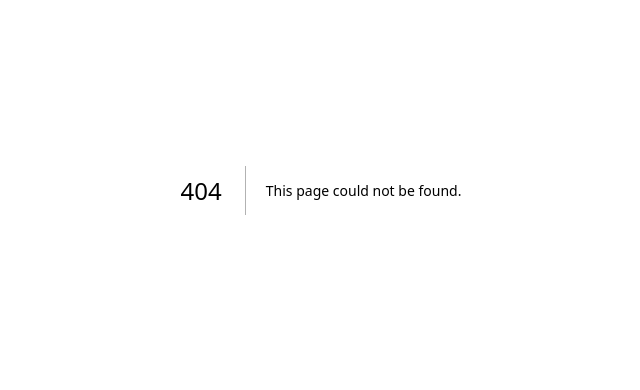
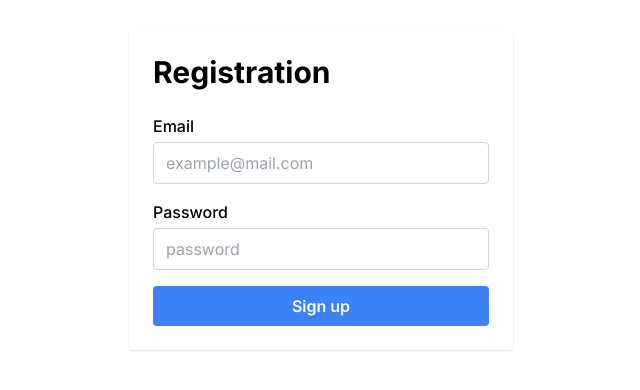
Before and after one commit to Archeny137/alchemaid, a Next.js app: page /signup in a window 1280 px wide. Before the commit this address had no page. Shown: the part 210-600 px from the top of the page, without its empty margins (319-959 px from the left). Built offline with nearby package versions, Linux system fonts and the light colour scheme; no server answers.

Commit message:
feat: fixed auth

```diff
--- /dev/null
+++ b/src/app/admin/page.tsx
@@ -0,0 +1,25 @@
+'use client'
+import { useAuthContext } from "@/context/AuthContext";
+import { useRouter } from "next/navigation";
+import { useEffect } from "react";
+
+function Page(): JSX.Element {
+  // Access the user object from the authentication context
+  // const { user } = useAuthContext();
+  const { user } = useAuthContext() as { user: any }; // Use 'as' to assert the type as { user: any }
+  const router = useRouter();
+
+  useEffect( () => {
+    // Redirect to the home page if the user is not logged in
+    if ( user == null ) {
+      router.push( "/" );
+    }
+    // }, [ user ] );
+  }, [ user, router ] ); // Include 'router' in the dependency array to resolve eslint warning
+
+  return (
+    <h1>Only logged-in users can view this page</h1>
+  );
+}
+
+export default Page;
--- a/src/app/layout.tsx
+++ b/src/app/layout.tsx
@@ -1,7 +1,9 @@
 import type { Metadata } from "next";
+import { AuthContextProvider } from "@/context/AuthContext";
 import { Inter } from "next/font/google";
 import "./globals.css";
 
+// Load the Inter font with 'latin' subset
 const inter = Inter({ subsets: ["latin"] });
 
 export const metadata: Metadata = {
@@ -9,14 +11,24 @@ export const metadata: Metadata = {
   description: "",
 };
 
+// Root layout component for the application
 export default function RootLayout({
   children,
 }: {
   children: React.ReactNode;
-}) {
+}): JSX.Element {
   return (
     <html lang="en">
-      <body className={inter.className}>{children}</body>
+      {/*
+        The <head /> component will contain the components returned by the nearest parent
+        head.js. It can be used to define the document head for SEO, metadata, and other purposes.
+        Learn more at https://beta.nextjs.org/docs/api-reference/file-conventions/head
+      */}
+      <head />
+      <body className={inter.className}>
+        {/* Wrap the children with the AuthContextProvider to provide authentication context */}
+        <AuthContextProvider>{children}</AuthContextProvider>
+      </body>
     </html>
   );
 }
--- /dev/null
+++ b/src/app/signin/page.tsx
@@ -0,0 +1,80 @@
+'use client'
+import signIn from "@/firebase/auth/signIn";
+import { useRouter } from 'next/navigation';
+import { useState } from "react";
+
+function Page(): JSX.Element {
+  const [ email, setEmail ] = useState( '' );
+  const [ password, setPassword ] = useState( '' );
+  const router = useRouter();
+
+  // Handle form submission
+  const handleForm = async ( event: { preventDefault: () => void } ) => {
+    event.preventDefault();
+
+    // Attempt to sign in with provided email and password
+    const { result, error } = await signIn( email, password );
+
+    if ( error ) {
+      // Display and log any sign-in errors
+      console.log( error );
+      return;
+    }
+
+    // Sign in successful
+    console.log( result );
+
+    // Redirect to the admin page
+    // Typically you would want to redirect them to a protected page an add a check to see if they are admin or
+    // create a new page for admin
+    router.push( "/admin" );
+  }
+
+  return (
+    <div className="flex flex-col items-center justify-center h-screen">
+      <div className="w-full max-w-xs">
+        <form onSubmit={handleForm} className="bg-white shadow-md rounded px-8 pt-6 pb-8 mb-4">
+          <h1 className="text-3xl font-bold mb-6 text-black">Sign In</h1>
+          <div className="mb-4">
+            <label htmlFor="email" className="block text-gray-700 text-sm font-bold mb-2">
+              Email
+            </label>
+            <input
+              onChange={( e ) => setEmail( e.target.value )}
+              required
+              type="email"
+              name="email"
+              id="email"
+              placeholder="example@mail.com"
+              className="shadow appearance-none border rounded w-full py-2 px-3 text-gray-700 leading-tight focus:outline-none focus:shadow-outline"
+            />
+          </div>
+          <div className="mb-6">
+            <label htmlFor="password" className="block text-gray-700 text-sm font-bold mb-2">
+              Password
+            </label>
+            <input
+              onChange={( e ) => setPassword( e.target.value )}
+              required
+              type="password"
+              name="password"
+              id="password"
+              placeholder="password"
+              className="shadow appearance-none border rounded w-full py-2 px-3 text-gray-700 leading-tight focus:outline-none focus:shadow-outline"
+            />
+          </div>
+          <div className="flex items-center justify-between">
+            <button
+              type="submit"
+              className="w-full bg-blue-500 text-white font-semibold py-2 rounded"
+            >
+              Sign In
+            </button>
+          </div>
+        </form>
+      </div>
+    </div>
+  );
+}
+
+export default Page;
--- /dev/null
+++ b/src/app/signup/page.tsx
@@ -0,0 +1,76 @@
+'use client'
+import signUp from "@/firebase/auth/signup";
+import { useRouter } from 'next/navigation';
+import { useState } from "react";
+
+function Page(): JSX.Element {
+  const [ email, setEmail ] = useState( '' );
+  const [ password, setPassword ] = useState( '' );
+  const router = useRouter();
+
+  // Handle form submission
+  const handleForm = async ( event: { preventDefault: () => void } ) => {
+    event.preventDefault();
+
+    // Attempt to sign up with provided email and password
+    const { result, error } = await signUp( email, password );
+
+    if ( error ) {
+      // Display and log any sign-up errors
+      console.log( error );
+      return;
+    }
+
+    // Sign up successful
+    console.log( result );
+
+    // Redirect to the admin page
+    router.push( "/admin" );
+  }
+
+  return (
+    <div className="flex justify-center items-center h-screen text-black">
+      <div className="w-96 bg-white rounded shadow p-6">
+        <h1 className="text-3xl font-bold mb-6">Registration</h1>
+        <form onSubmit={handleForm} className="space-y-4">
+          <div>
+            <label htmlFor="email" className="block mb-1 font-medium">
+              Email
+            </label>
+            <input
+              onChange={( e ) => setEmail( e.target.value )}
+              required
+              type="email"
+              name="email"
+              id="email"
+              placeholder="example@mail.com"
+              className="w-full border border-gray-300 rounded px-3 py-2"
+            />
+          </div>
+          <div>
+            <label htmlFor="password" className="block mb-1 font-medium">
+              Password
+            </label>
+            <input
+              onChange={( e ) => setPassword( e.target.value )}
+              required
+              type="password"
+              name="password"
+              id="password"
+              placeholder="password"
+              className="w-full border border-gray-300 rounded px-3 py-2"
+            />
+          </div>
+          <button
+            type="submit"
+            className="w-full bg-blue-500 text-white font-semibold py-2 rounded"
+          >
+            Sign up
+          </button>
+        </form>
+      </div>
+    </div>
+  );
+}
+
+export default Page;
--- a/src/components/loginSection/page.tsx
+++ b/src/components/loginSection/page.tsx
@@ -1,11 +1,7 @@
 import { motion } from "framer-motion";
 import { useState } from "react";
-import {
-  signInWithEmailAndPassword,
-  createUserWithEmailAndPassword,
-  getAuth,
-} from "firebase/auth";
-import { setDoc, doc } from "firebase/firestore";
+import { signInWithEmailAndPassword, getAuth } from "firebase/auth";
+import { setDoc, doc, writeBatch, collection } from "firebase/firestore";
 import { useAuthContext } from "@/context/AuthContext";
 
 const types = [
@@ -29,11 +25,14 @@ import {
   DialogTrigger,
 } from "@/components/ui/dialog";
 import { Input } from "../ui/input";
-import { db, auth } from "@/firebase/config";
+import firebase_app from "@/firebase/config";
+import { getFirestore } from "firebase/firestore";
 import { useEffect } from "react";
 import Image from "next/image";
 
 const LoginSection: React.FC = () => {
+  const auth = getAuth(firebase_app);
+  const db = getFirestore(firebase_app);
   const { user } = useAuthContext() as any;
   const [selectedType, setSelectedType] = useState("Patient");
   const [name, setName] = useState("");
@@ -51,45 +50,39 @@ const LoginSection: React.FC = () => {
 
   async function handleSignUp({
     email,
+    name,
     password,
   }: {
     email: string;
+    name: string;
     password: string;
   }) {
-    createUserWithEmailAndPassword(auth, email, password);
-    if (
-      name &&
-      age &&
-      specialization &&
-      licenseId &&
-      email &&
-      password &&
-      password === confirmPassword
-    ) {
-      const docRef = await setDoc(doc(db, "users", email), {
-        name: name,
-        age: selectedType === "Patient" ? age : null,
-        specialization: selectedType === "Doctor" ? specialization : null,
-        licenseId: selectedType === "Doctor" ? licenseId : null,
-        email: email,
-        password: password,
-        doctor: selectedType === "Doctor" ? true : false,
-      });
-      alert("Signed Up");
+    console.log("asdf");
+    try {
+      if (email && password) {
+        console.log("Signing up with email and password");
+        await signInWithEmailAndPassword(auth, email, password);
+      }
+    } catch (error) {
+      setWrongCredentials(true);
     }
-    if (password !== confirmPassword) {
-      setPasswordMatch(false);
-    }
-    setLoginVisible(false);
+
+    const batch = writeBatch(db);
+
+    // Create a new user document with an auto generated id
+    const newUserRef = doc(db, "user", email);
+
+    batch.set(newUserRef, {
+      name: name,
+      email: email,
+      password: password,
+      createdAt: new Date().toISOString(),
+    });
+
+    await batch.commit();
+
+    alert("Signed Up");
   }
-
-  useEffect(() => {
-    if (user) {
-      setLoginVisible(false);
-    } else {
-      setLoginVisible(true);
-    }
-  }, [user]);
 
   async function handleLogin({
     email,
@@ -106,6 +99,7 @@ const LoginSection: React.FC = () => {
       setWrongCredentials(true);
     }
   }
+
   return (
     <>
       {!user ? (
@@ -149,6 +143,7 @@ const LoginSection: React.FC = () => {
                           }}
                         />
                       </DialogTrigger>
+
                       <DialogContent className="py-8">
                         <div className="flex gap-x-5 justify-between">
                           <div className="flex flex-col w-1/2 justify-center items-center">
@@ -290,7 +285,7 @@ const LoginSection: React.FC = () => {
                                 {CsignUp ? (
                                   <button
                                     onClick={() => {
-                                      handleSignUp({ email, password });
+                                      handleSignUp({ email, name, password });
                                     }}
                                     className={`bg-green2 px-6 py-2 rounded-xl text-white `}
                                   >
--- a/src/components/navbar/page.tsx
+++ b/src/components/navbar/page.tsx
@@ -3,6 +3,8 @@ import Image from "next/image";
 import Button from "../button/page";
 import { motion } from "framer-motion";
 import { useAuthContext } from "@/context/AuthContext";
+import { getAuth } from "firebase/auth";
+import firebase_app from "@/firebase/config";
 import { signOut } from "firebase/auth";
 
 import {
@@ -16,7 +18,14 @@ import {
 } from "@/components/ui/dialog";
 
 const Navbar: React.FC = () => {
+  const auth = getAuth(firebase_app);
+
   const { user } = useAuthContext() as { user: any };
+
+  async function signOutSSR() {
+    await signOut(auth);
+  }
+
   return (
     <motion.nav
       className="flex justify-between border-b md:px-4 py-2 px-2 items-center "
@@ -36,7 +45,7 @@ const Navbar: React.FC = () => {
       {user ? (
         <div
           onClick={() => {
-            signOut;
+            signOutSSR();
           }}
         >
           <Button text={"Logout"} />
--- a/src/context/AuthContext.tsx
+++ b/src/context/AuthContext.tsx
@@ -7,9 +7,10 @@ import {
   ReactNode,
 } from "react";
 import { getAuth, onAuthStateChanged, User } from "firebase/auth";
-import { auth } from "../firebase/config";
+import firebase_app from "@/firebase/config";
 
 // Initialize Firebase auth instance
+const auth = getAuth(firebase_app);
 
 // Create the authentication context
 export const AuthContext = createContext({});
@@ -31,6 +32,7 @@ export function AuthContextProvider({
   useEffect(() => {
     // Subscribe to the authentication state changes
     const unsubscribe = onAuthStateChanged(auth, (user) => {
+      console.log("Auth State changed");
       if (user) {
         // User is signed in
         setUser(user);
@@ -48,6 +50,8 @@ export function AuthContextProvider({
 
   // Provide the authentication context to child components
   return (
-    <AuthContext.Provider value={{ user }}>{children}</AuthContext.Provider>
+    <AuthContext.Provider value={{ user }}>
+      {loading ? <div>Loading...</div> : children}
+    </AuthContext.Provider>
   );
 }
--- a/src/firebase/auth/signIn.ts
+++ b/src/firebase/auth/signIn.ts
@@ -1,4 +1,4 @@
-import { firebase_app } from "../config";
+import firebase_app from "../config";
 import { signInWithEmailAndPassword, getAuth } from "firebase/auth";
 
 // Get the authentication instance using the Firebase app
--- a/src/firebase/auth/signup.ts
+++ b/src/firebase/auth/signup.ts
@@ -1,4 +1,4 @@
-import { firebase_app } from "../config";
+import firebase_app from "../config";
 import { createUserWithEmailAndPassword, getAuth } from "firebase/auth";
 
 // Get the authentication instance using the Firebase app
--- a/src/firebase/config.ts
+++ b/src/firebase/config.ts
@@ -1,26 +1,19 @@
 // Import the functions you need from the SDKs you need
 import { initializeApp, getApps } from "firebase/app";
-import { getFirestore } from "firebase/firestore";
-import { getAuth } from "firebase/auth";
 // TODO: Add SDKs for Firebase products that you want to use
 // https://firebase.google.com/docs/web/setup#available-libraries
 
 // Your web app's Firebase configuration
 const firebaseConfig = {
-  apiKey: "AIzaSyAURsZ26uTdhRMUtdhnIobR4HSjVl0Ep-g",
-  authDomain: "alchemaid-24544.firebaseapp.com",
-  projectId: "alchemaid-24544",
-  storageBucket: "alchemaid-24544.appspot.com",
-  messagingSenderId: "1055334319574",
-  appId: "1:1055334319574:web:8f3cec897d3fc4296fd077",
-  measurementId: "G-64CLJLXWYY",
+  apiKey: process.env.NEXT_PUBLIC_FIREBASE_API_KEY,
+  authDomain: process.env.NEXT_PUBLIC_FIREBASE_AUTH_DOMAIN,
+  projectId: process.env.NEXT_PUBLIC_FIREBASE_PROJECT_ID,
+  storageBucket: process.env.NEXT_PUBLIC_FIREBASE_STORAGE_BUCKET,
+  messagingSenderId: process.env.NEXT_PUBLIC_FIREBASE_MESSAGING_SENDER_ID,
+  appId: process.env.NEXT_PUBLIC_FIREBASE_APP_ID,
 };
 
 // Initialize Firebase
-let firebase_app =
-  getApps().length === 0 ? initializeApp(firebaseConfig) : getApps()[0];
+let firebase_app = getApps().length === 0 ? initializeApp(firebaseConfig) : getApps()[0];
 
-let db = getFirestore(firebase_app);
-const auth = getAuth(firebase_app);
-
-export { firebase_app, db, auth };
+export default firebase_app;
--- a/src/firebase/firestore/addData.ts
+++ b/src/firebase/firestore/addData.ts
@@ -1,4 +1,4 @@
-import { firebase_app } from "../config";
+import firebase_app from "../config";
 import { getFirestore, doc, setDoc } from "firebase/firestore";
 
 // Get the Firestore instance
--- a/src/firebase/firestore/getData.js
+++ b/src/firebase/firestore/getData.js
@@ -1,4 +1,4 @@
-import { firebase_app } from "../config";
+import firebase_app from "../config";
 import { getFirestore, doc, getDoc } from "firebase/firestore";
 
 // Get the Firestore instance
```
